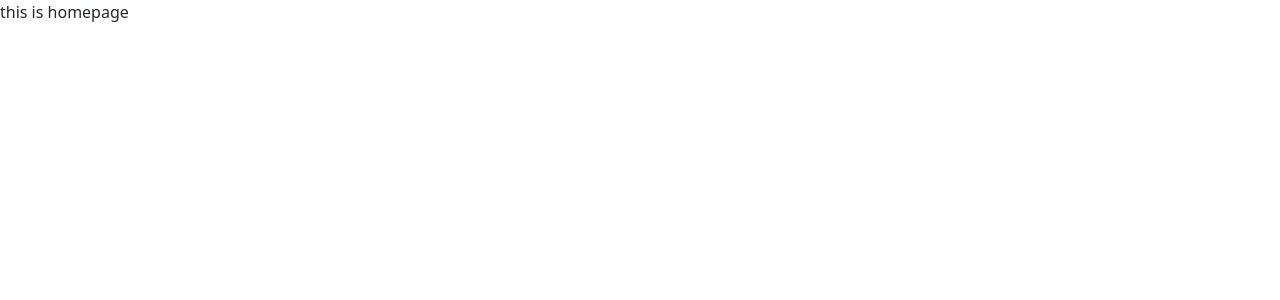
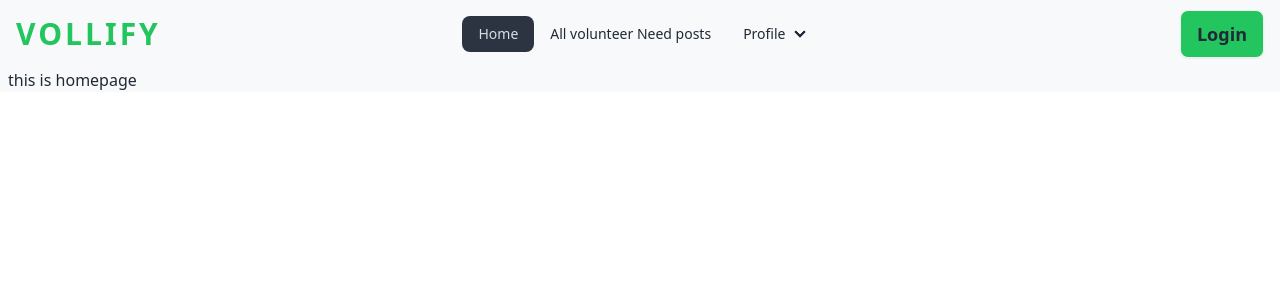
Before and after one commit to AnsarulIslam10/Volunteer-Management-Client, a React (Vite) app: page / in a window 1280 px wide. Shown: the top 300 px of the page. Built offline with nearby package versions, Linux system fonts and the light colour scheme.

Commit message:
navbar design complete

```diff
--- a/index.html
+++ b/index.html
@@ -6,7 +6,7 @@
     <meta name="viewport" content="width=device-width, initial-scale=1.0" />
     <title>Volunteer Management</title>
   </head>
-  <body>
+  <body class="bg-[#F8F9FA]">
     <div id="root"></div>
     <script type="module" src="/src/main.jsx"></script>
   </body>
--- a/src/MainLayout/MainLayout.jsx
+++ b/src/MainLayout/MainLayout.jsx
@@ -1,9 +1,11 @@
 import React from 'react';
 import { Outlet } from 'react-router-dom';
+import Navbar from '../components/Navbar/Navbar';
 
 const MainLayout = () => {
     return (
-        <div>
+        <div className='max-w-7xl px-2 mx-auto'>
+            <Navbar></Navbar>
             <Outlet></Outlet>
         </div>
     );
--- /dev/null
+++ b/src/components/Navbar/Navbar.jsx
@@ -0,0 +1,67 @@
+import React from "react";
+import { Link, NavLink } from "react-router-dom";
+
+const Navbar = () => {
+  const links = (
+    <>
+      <li>
+        <NavLink to={'/'}>Home</NavLink>
+      </li>
+      <li>
+        <NavLink to={'/all-volunteer-need-post'}>All volunteer Need posts</NavLink>
+      </li>
+      <li>
+        <details>
+          <summary>Profile</summary>
+          <ul className="p-2 w-52">
+            <li>
+              <NavLink to={'/add-volunteer-need-post'}>Add Volunteer need Post</NavLink>
+            </li>
+            <li>
+              <NavLink to={'/manage-my-posts'}>Manage My Posts</NavLink>
+            </li>
+          </ul>
+        </details>
+      </li>
+    </>
+  );
+  return (
+    <div className="navbar">
+      <div className="navbar-start">
+        <div className="dropdown">
+          <div tabIndex={0} role="button" className="btn btn-ghost lg:hidden">
+            <svg
+              xmlns="http://www.w3.org/2000/svg"
+              className="h-5 w-5"
+              fill="none"
+              viewBox="0 0 24 24"
+              stroke="currentColor"
+            >
+              <path
+                strokeLinecap="round"
+                strokeLinejoin="round"
+                strokeWidth="2"
+                d="M4 6h16M4 12h8m-8 6h16"
+              />
+            </svg>
+          </div>
+          <ul
+            tabIndex={0}
+            className="menu menu-sm dropdown-content bg-base-100 rounded-box z-[1] mt-3 w-52 p-2 shadow"
+          >
+            {links}
+          </ul>
+        </div>
+        <Link to={'/'} className="cursor-pointer text-3xl tracking-widest text-green-500 font-bold uppercase ">Vollify</Link>
+      </div>
+      <div className="navbar-center hidden lg:flex">
+        <ul className="menu menu-horizontal px-1">{links}</ul>
+      </div>
+      <div className="navbar-end">
+        <Link to={'/login'} className="btn bg-green-500 font-semibold text-lg">Login</Link>
+      </div>
+    </div>
+  );
+};
+
+export default Navbar;
```
